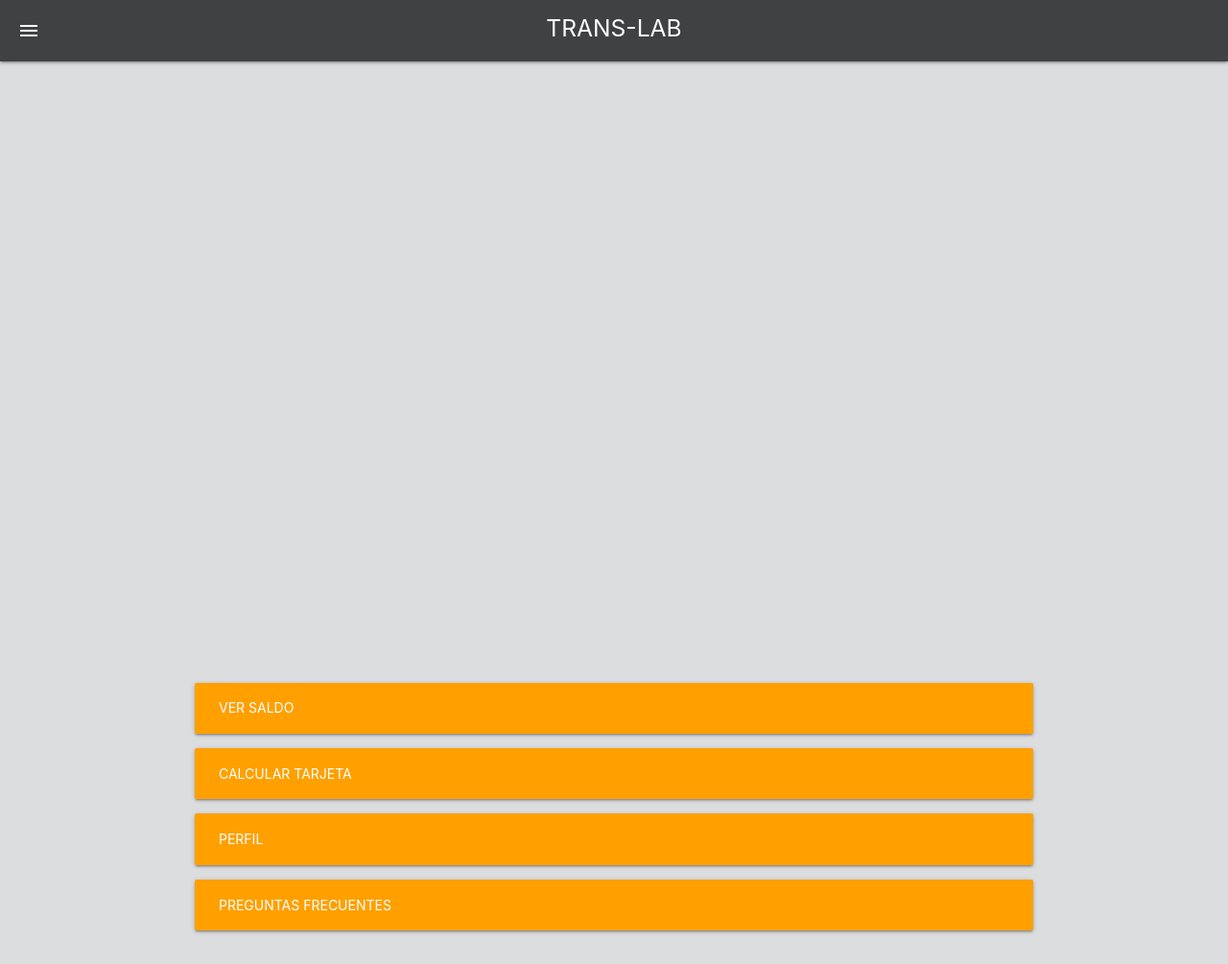
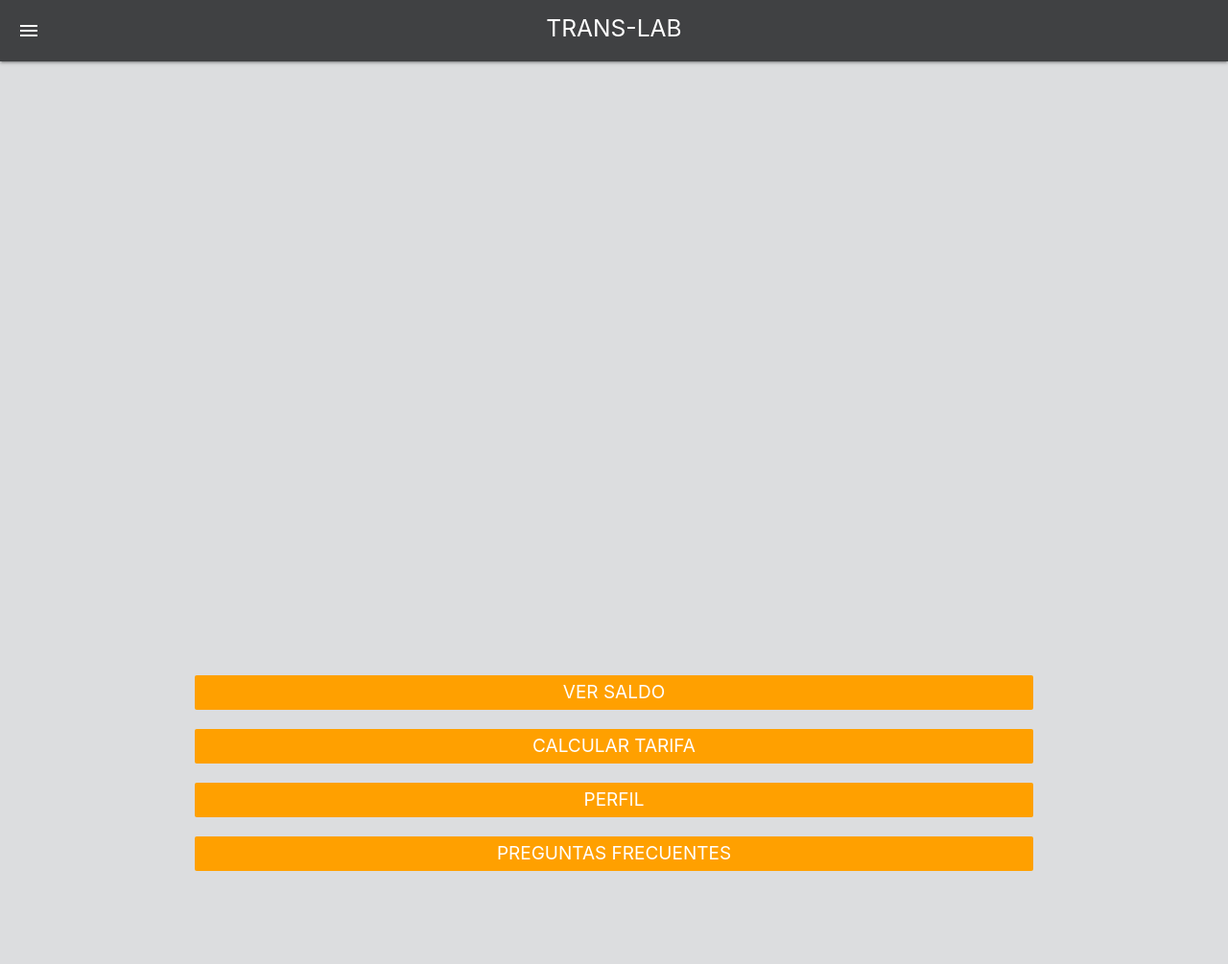
Before and after one commit to natichan/TransLab, a website: page src/menu.html in a window 1280 px wide. Shown: the whole page at 96% size. After the commit the page ends 928 px from the top, so only its background shows below. Drawn offline with nearby package versions, Linux system fonts and the light colour scheme.

Commit message:
Agregue estilo menu

```diff
--- a/src/css/style.css
+++ b/src/css/style.css
@@ -15,3 +15,7 @@ body{
     color: white;
     width: 60%;
 }
+.menu{
+    width: 100%;
+    font-size: 19px;
+}
--- a/src/menu.html
+++ b/src/menu.html
@@ -25,21 +25,25 @@
         </div>
     </nav>
 
-    <section class="container space">
+    <section class="container space center-align">
         <div class="row">
-          <div class="col s12">
-              <div class="card-panel teal amber darken-2">
-                  <a id="goToSaldo" class="white-text waves-effect waves-ligth btn-flat" >VER SALDO</a>
-              </div>
-              <div class="card-panel teal amber darken-2">
-                  <a class="white-text waves-effect waves-ligth btn-flat">CALCULAR TARJETA</a>
-              </div>
-              <div class="card-panel teal amber darken-2">
-                  <a class="white-text waves-effect waves-ligth btn-flat">PERFIL</a>
-              </div>
-              <div class="card-panel teal amber darken-2">
-                  <a class="white-text waves-effect waves-ligth btn-flat">PREGUNTAS FRECUENTES</a>
-              </div>
+            <div class="col s12">
+              <div class="teal amber darken-2 white-text waves-effect waves-ligth btn-flat menu">VER SALDO</div>
+          </div>
+        </div>
+        <div class="row">
+            <div class="col s12">
+              <div class="teal amber darken-2 white-text waves-effect waves-ligth btn-flat menu">CALCULAR TARIFA</div>
+          </div>
+        </div>
+        <div class="row">
+            <div class="col s12">
+              <div class="teal amber darken-2 white-text waves-effect waves-ligth btn-flat menu">PERFIL</div>
+          </div>
+        </div>
+        <div class="row">
+            <div class="col s12">
+              <div class="teal amber darken-2 white-text waves-effect waves-ligth btn-flat menu">PREGUNTAS FRECUENTES</div>
           </div>
         </div>
     </section>
@@ -47,7 +51,7 @@
 
     <script src="https://code.jquery.com/jquery-3.3.1.min.js" integrity="sha256-FgpCb/KJQlLNfOu91ta32o/NMZxltwRo8QtmkMRdAu8=" crossorigin="anonymous"></script>
     <script src="https://cdnjs.cloudflare.com/ajax/libs/materialize/1.0.0-rc.2/js/materialize.min.js"></script>
-    <script src="../src/js/main.js"></script>
+    <script src="/src/js/initMtrlz.js"></script>
 
 </body>
 </html>
```
